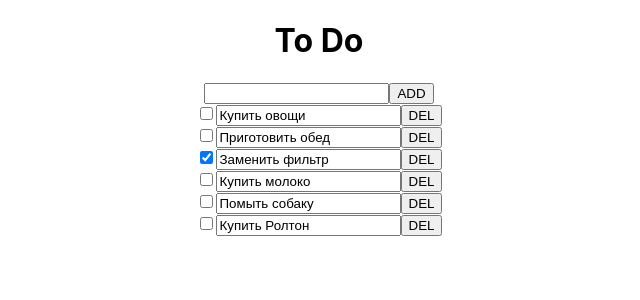
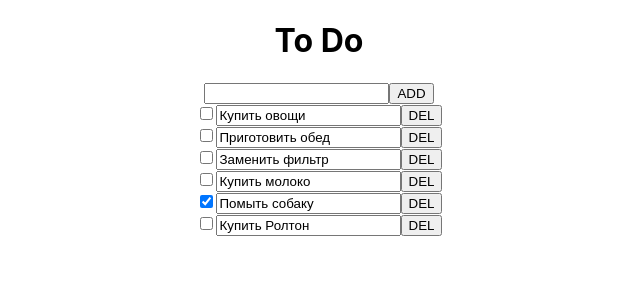
Before and after one commit to MikhailS89/todo_react, a React (Create React App) app: page / in a window 1280 px wide. Shown: the top 300 px of the page, without its empty margins (321-961 px from the left). Built offline with nearby package versions, Linux system fonts and the light colour scheme; data requests are answered from the project's data file.

Commit message:
Дабавлен метод axios PUT checked с реализацией

```diff
--- a/src/componets/Todocontainer.js
+++ b/src/componets/Todocontainer.js
@@ -41,7 +41,7 @@ export default function Todocontainer (){
         console.log(event)
     }
 
-    //axios PUT
+    //axios PUT input
     const changeTodo = (id, value) => {
         setTodos(todos.map(item=> {
             if(item.id === id){
@@ -56,6 +56,19 @@ export default function Todocontainer (){
         console.log("todos", todos);
     }
 
+    //axios PUT checked
+    const changeChecked = (id, status) => {
+        console.log(id, status)
+        setTodos(todos.map(item=>{
+            if(item.id ===id){
+                item.status = status
+            }
+            return item
+        }))
+        const todo = todos.find(item => item.id === id )
+        axios.put(`http://localhost:3000/db/${id}`, todo)
+    }
+
     //axios DELETE
     const removeTodo = id => {
         setTodos(todos.filter(todo => {
@@ -68,7 +81,7 @@ export default function Todocontainer (){
 
         return (
             <Context.Provider value={{
-                removeTodo, changeTodo
+                removeTodo, changeTodo, changeChecked
             }}>
             <div>
                 <h1>To Do</h1>
--- a/src/componets/Todoitem.js
+++ b/src/componets/Todoitem.js
@@ -2,12 +2,12 @@ import React, {useContext} from 'react'
 import {Context} from './context'
 
 export default function Todoitem({id, value, status}) {
-    const {removeTodo, changeTodo} = useContext(Context)
+    const {removeTodo, changeTodo, changeChecked} = useContext(Context)
 
     return (
         <div>
             <form>
-                <input type="checkbox"
+                <input onChange={(event)=> changeChecked(id, event.target.checked)} type="checkbox"
                 defaultChecked={status}></input>
                 <input onChange={(event)=> changeTodo (id, event.target.value)} defaultValue={value}></input>
                 <button onClick={()=> removeTodo(id)}>DEL</button>
--- a/src/db.json
+++ b/src/db.json
@@ -13,7 +13,7 @@
     {
       "id": 4,
       "value": "Заменить фильтр",
-      "status": true
+      "status": false
     },
     {
       "id": 1630568249372,
@@ -23,7 +23,7 @@
     {
       "id": 1630568548668,
       "value": "Помыть собаку",
-      "status": false
+      "status": true
     },
     {
       "id": 1630568564051,
```
